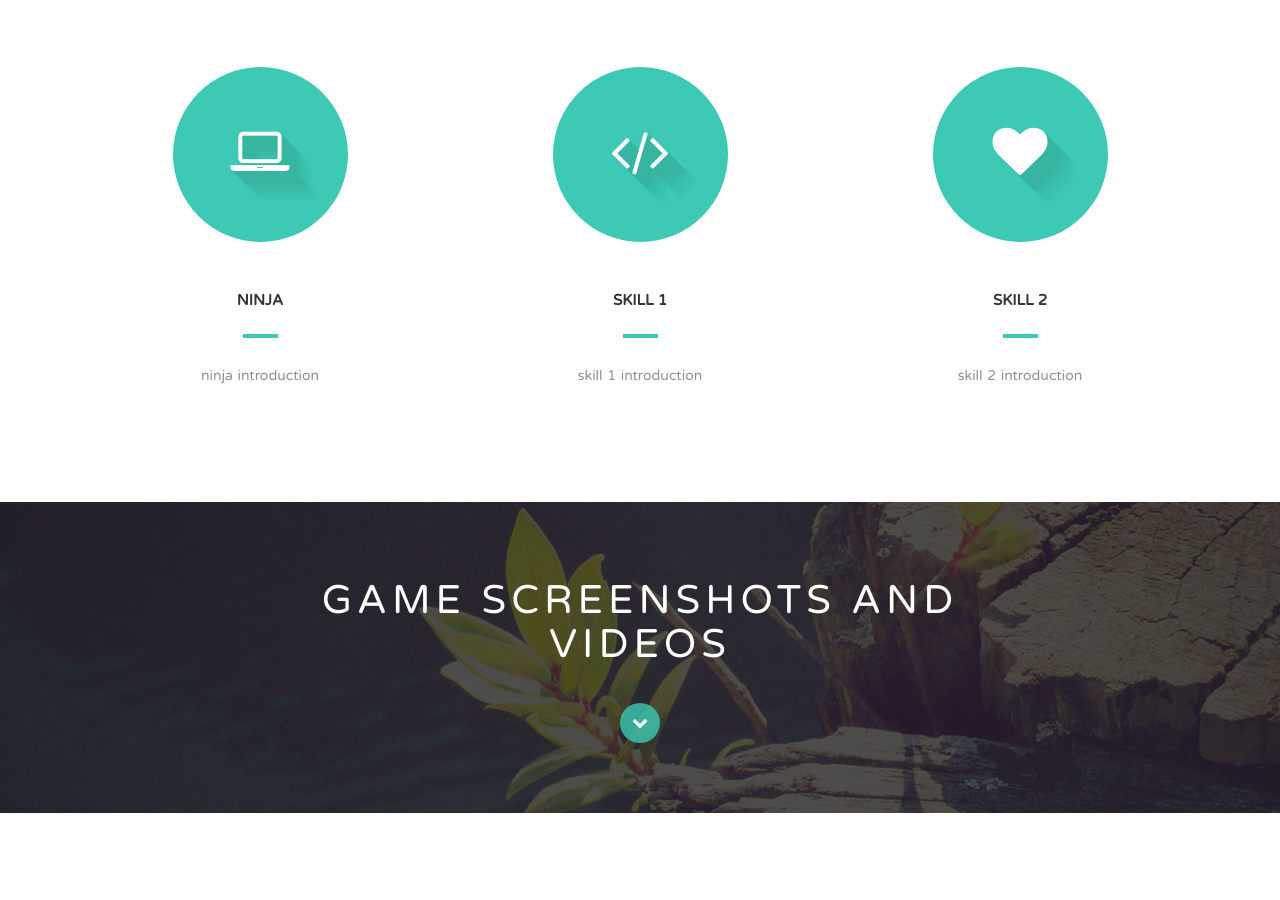
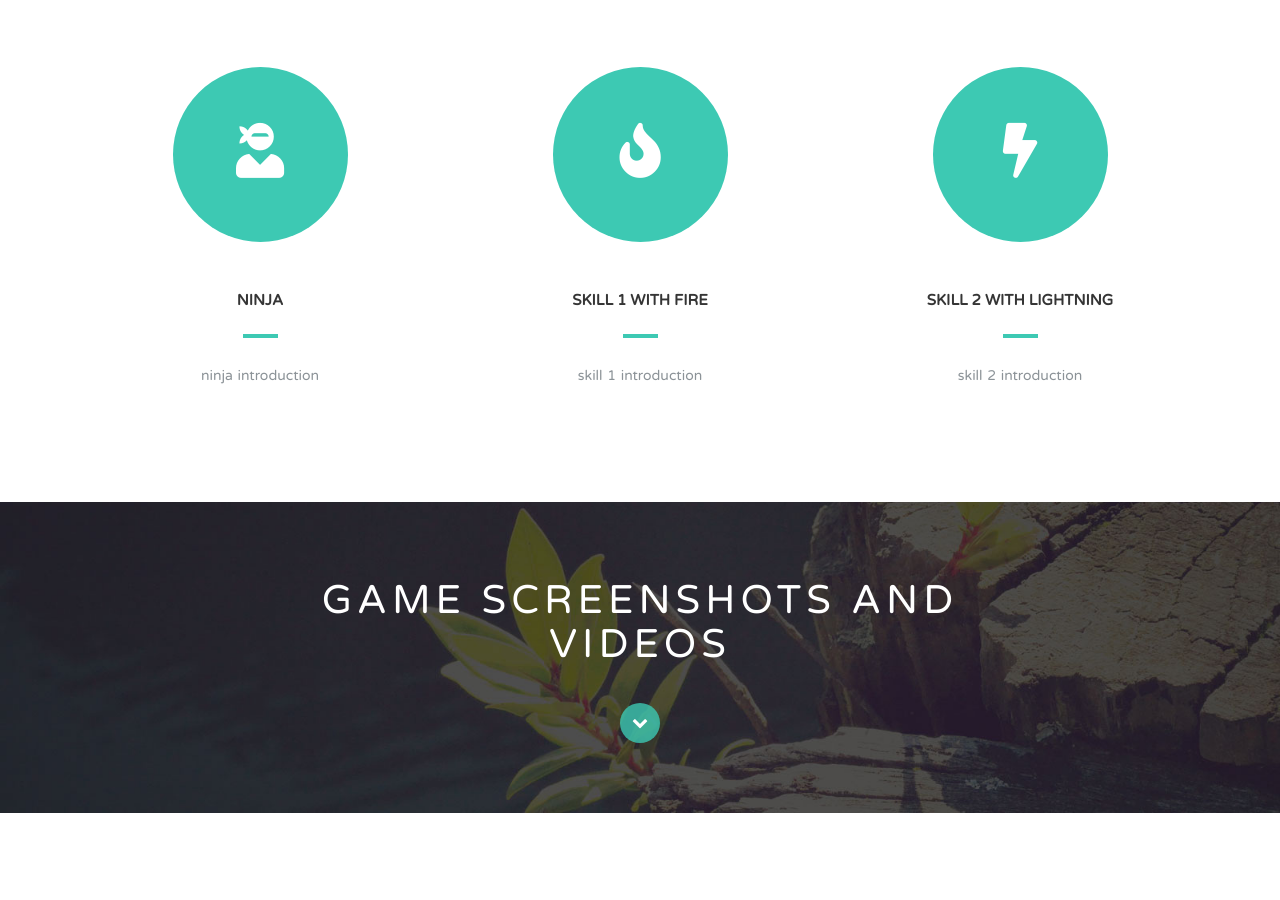
Before and after one commit to OliviaZhangy/oliviazhangy.github.io, a plain HTML site: page index.html in a window 1280 px wide. Shown: the part 1140-2040 px from the top of the page. Drawn offline with nearby package versions, Linux system fonts and the light colour scheme; grey boxes are pictures that could not be loaded.

Commit message:
change the introduction icon

```diff
--- a/index.html
+++ b/index.html
@@ -78,23 +78,23 @@
                 <div class="features-wrapper">
                   <div class="col-md-4 wp2">
                     <div class="icon">
-                      <i class="fa fa-laptop shadow"></i>
+                      <i class="fas fa-user-ninja"></i>
                     </div>
                     <h2>Ninja </h2>
                     <p> ninja introduction</p>
                   </div>
                   <div class="col-md-4 wp2 delay-05s">
                     <div class="icon">
-                      <i class="fa fa-code shadow"></i>
+                      <i class="fas fa-fire"></i>
                     </div>
-                    <h2>skill 1</h2>
+                    <h2>skill 1 with fire</h2>
                     <p>skill 1 introduction</p>
                   </div>
                   <div class="col-md-4 wp2 delay-1s">
                     <div class="icon">
-                      <i class="fa fa-heart shadow"></i>
+                      <i class="fas fa-bolt"></i>
                     </div>
-                    <h2>skill 2</h2>
+                    <h2>skill 2 with lightning</h2>
                     <p>skill 2 introduction</p>
                   </div>
                   <div class="clearfix"></div>
```
